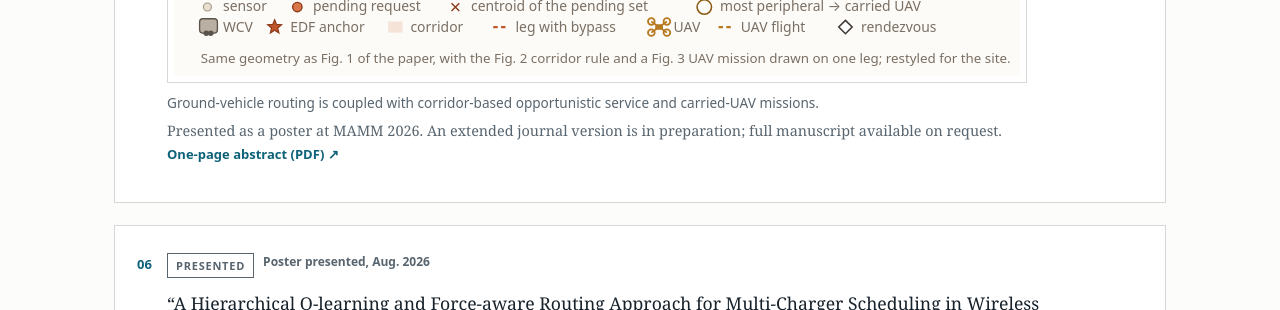
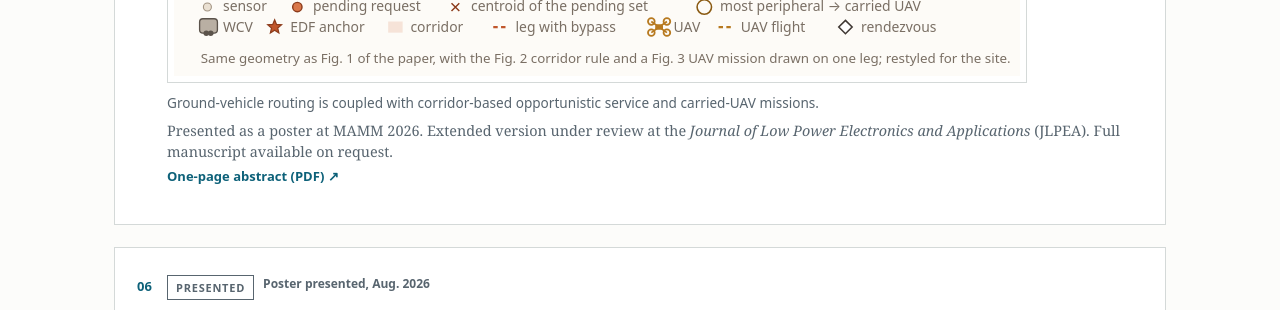
Before and after one commit to morristao/Liang-Ching-Tao, a plain HTML site: page index.html in a window 1280 px wide. Shown: the part 8500-8810 px from the top of the page. Drawn offline with Linux system fonts and the light colour scheme.

Commit message:
Update CHASE journal review status on website and CV

```diff
--- a/index.html
+++ b/index.html
@@ -161,7 +161,7 @@
         <a href="assets/research/chase-schematic.svg" target="_blank" rel="noopener"><img src="assets/research/chase-schematic.svg" width="760" height="500" alt="Schematic after Figs. 1 to 3 of the paper: a circular field cut into load-balanced clusters with one ground vehicle each, an inner zone served by base-anchored UAVs, one vehicle leg toward the most urgent request with its corridor, and a carried UAV released to a peripheral node and recovered at a rendezvous on the path." loading="lazy"></a>
         <figcaption>Ground-vehicle routing is coupled with corridor-based opportunistic service and carried-UAV missions.</figcaption>
       </figure>
-      <p class="paper-note">Presented as a poster at MAMM 2026. An extended journal version is in preparation; full manuscript available on request.</p>
+      <p class="paper-note">Presented as a poster at MAMM 2026. Extended version under review at the <em>Journal of Low Power Electronics and Applications</em> (JLPEA). Full manuscript available on request.</p>
       <p class="paper-links"><a href="p/b5d7ce1xqs.pdf" target="_blank" rel="noopener">One-page abstract (PDF) ↗</a></p>
     </li>
 
```
Also changed, not shown: 2 other files.
